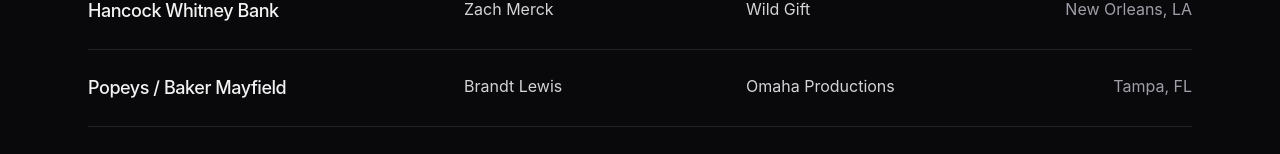
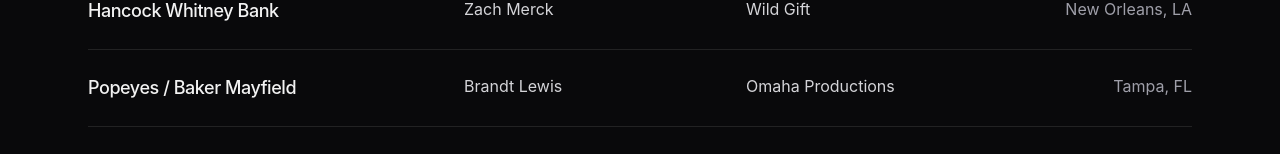
Before and after one commit to Justintowery/jt-producer-site, a Next.js app: page /credits in a window 1280 px wide. Shown: the part 457-611 px from the top of the page. Built offline with nearby package versions, Linux system fonts and the light colour scheme.

Commit message:
Fix Popeyes spelling

```diff
--- a/src/data/credits.ts
+++ b/src/data/credits.ts
@@ -16,7 +16,7 @@
 },
 
   { product: "Hancock Whitney Bank", director: "Zach Merck", company: "Wild Gift", location: "New Orleans, LA" },
-  { product: "Popeys / Baker Mayfield", director: "Brandt Lewis", company: "Omaha Productions", location: "Tampa, FL" },
+  { product: "Popeyes / Baker Mayfield", director: "Brandt Lewis", company: "Omaha Productions", location: "Tampa, FL" },
   { product: "Jersey Mikes / Eli Manning", director: "Patrick Yonally", company: "TenTill Productions", location: "Los Angeles, CA" },
   { product: "Visa Chime", director: "Cole Webley", company: "Sanctuary", location: "Los Angeles, CA" },
   { product: "Checkers & Rally's", director: "Adam Forstadt", company: "Forstadt Agency", location: "Los Angeles, CA" },
```
